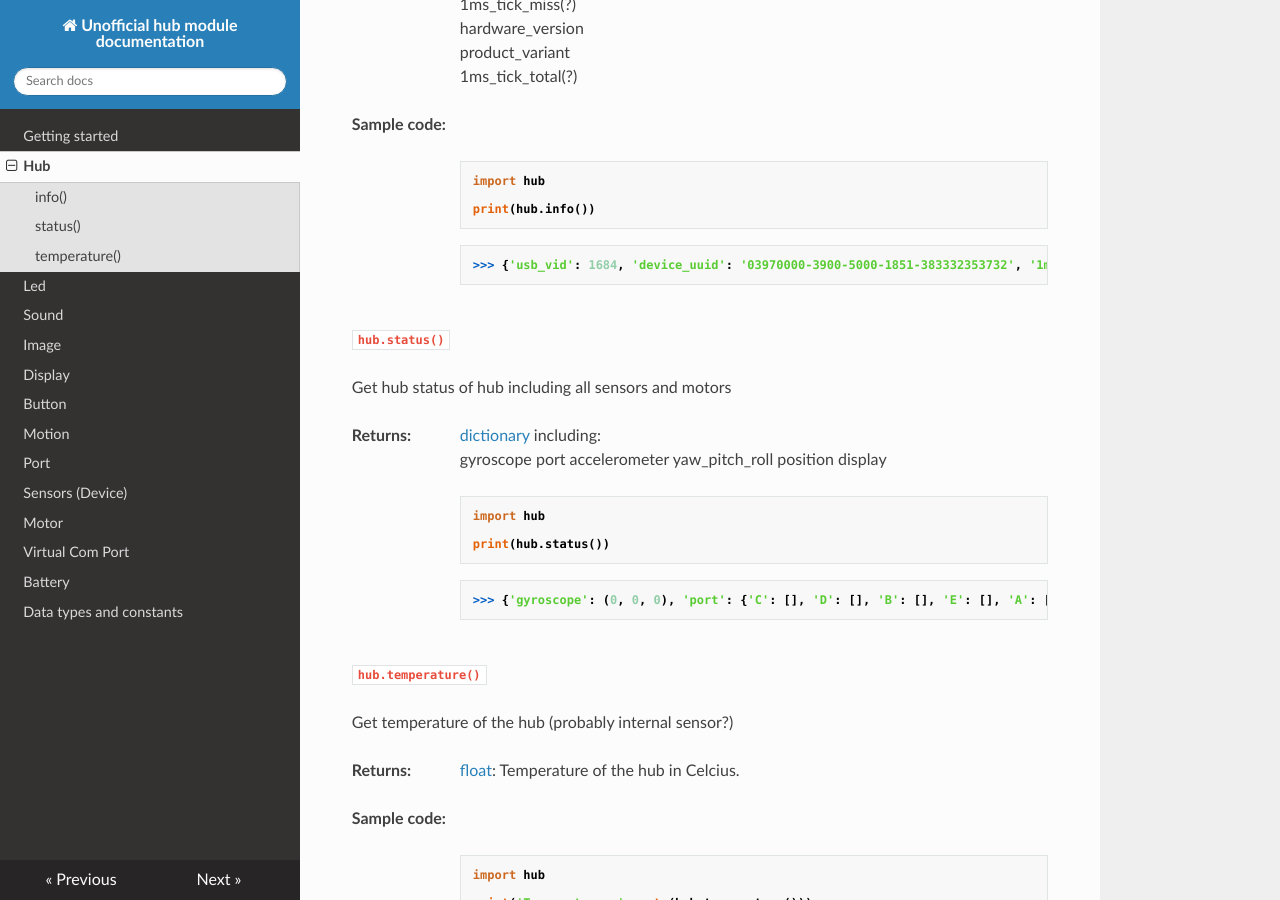
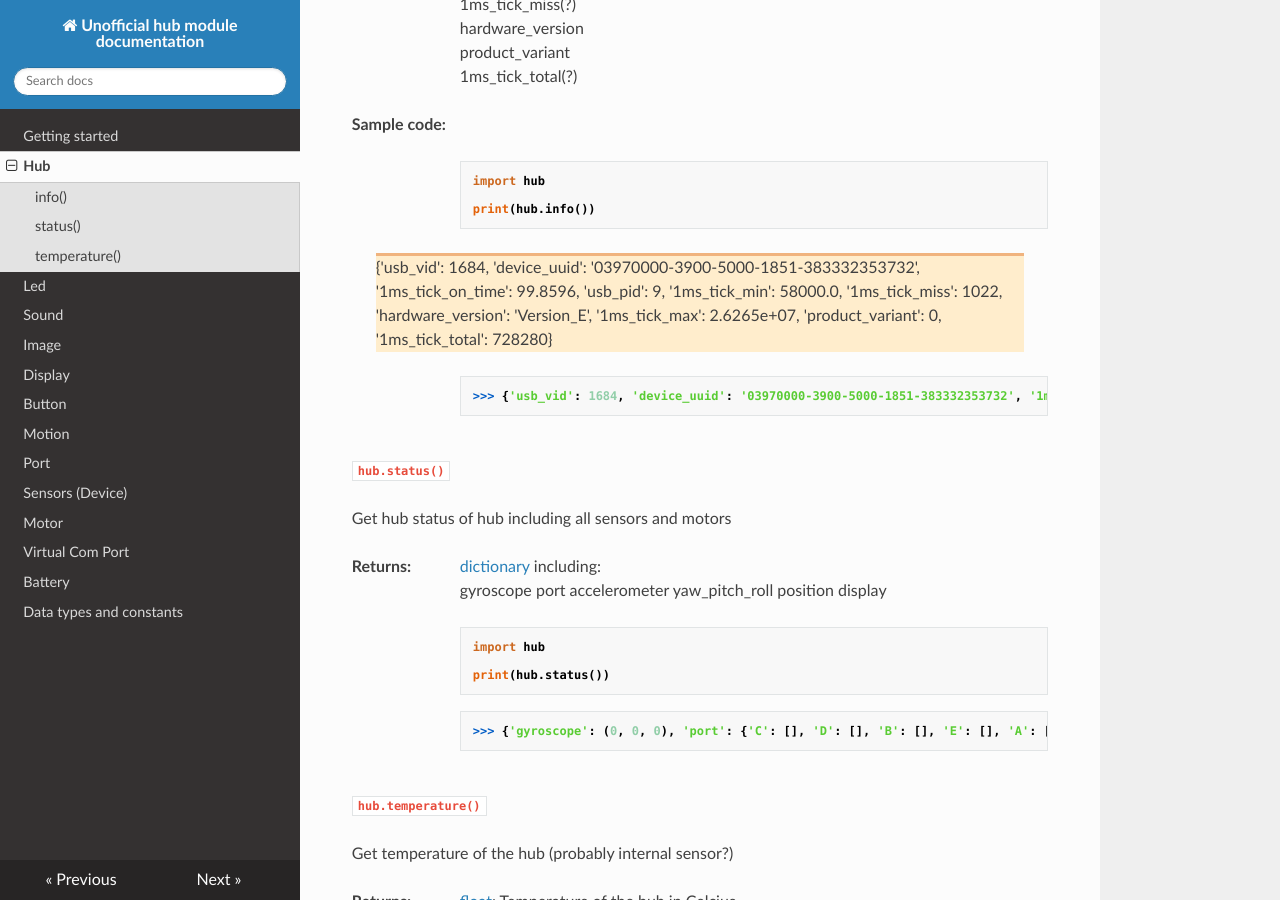
Before and after one commit to NStrijbosch/hub-module-notes, an MkDocs documentation site: the page built from docs/hub.md, in a window 1280 px wide and 900 px high, scrolled down 429 px. Built offline with MkDocs 1.6.1, drawn with Linux system fonts in a browser that asks for light colours; nearby versions of some CDN libraries.

Commit message:
Update hub.md

````diff
--- a/docs/hub.md
+++ b/docs/hub.md
@@ -29,6 +29,10 @@ import hub
 
 print(hub.info())
 ```
+
+<span class='c'>
+> {'usb_vid': 1684, 'device_uuid': '03970000-3900-5000-1851-383332353732', '1ms_tick_on_time': 99.8596, 'usb_pid': 9, '1ms_tick_min': 58000.0, '1ms_tick_miss': 1022, 'hardware_version': 'Version_E', '1ms_tick_max': 2.6265e+07, 'product_variant': 0, '1ms_tick_total': 728280}
+</span>
 
 ```
 >>> {'usb_vid': 1684, 'device_uuid': '03970000-3900-5000-1851-383332353732', '1ms_tick_on_time': 99.8596, 'usb_pid': 9, '1ms_tick_min': 58000.0, '1ms_tick_miss': 1022, 'hardware_version': 'Version_E', '1ms_tick_max': 2.6265e+07, 'product_variant': 0, '1ms_tick_total': 728280}
````
